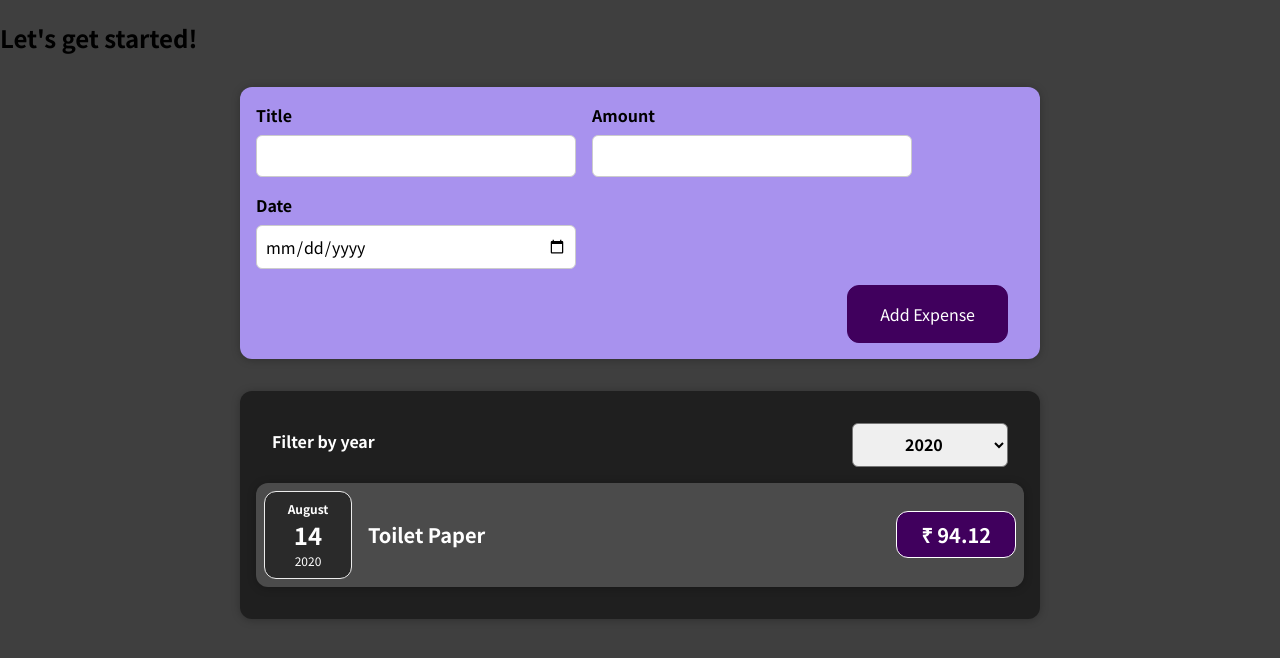
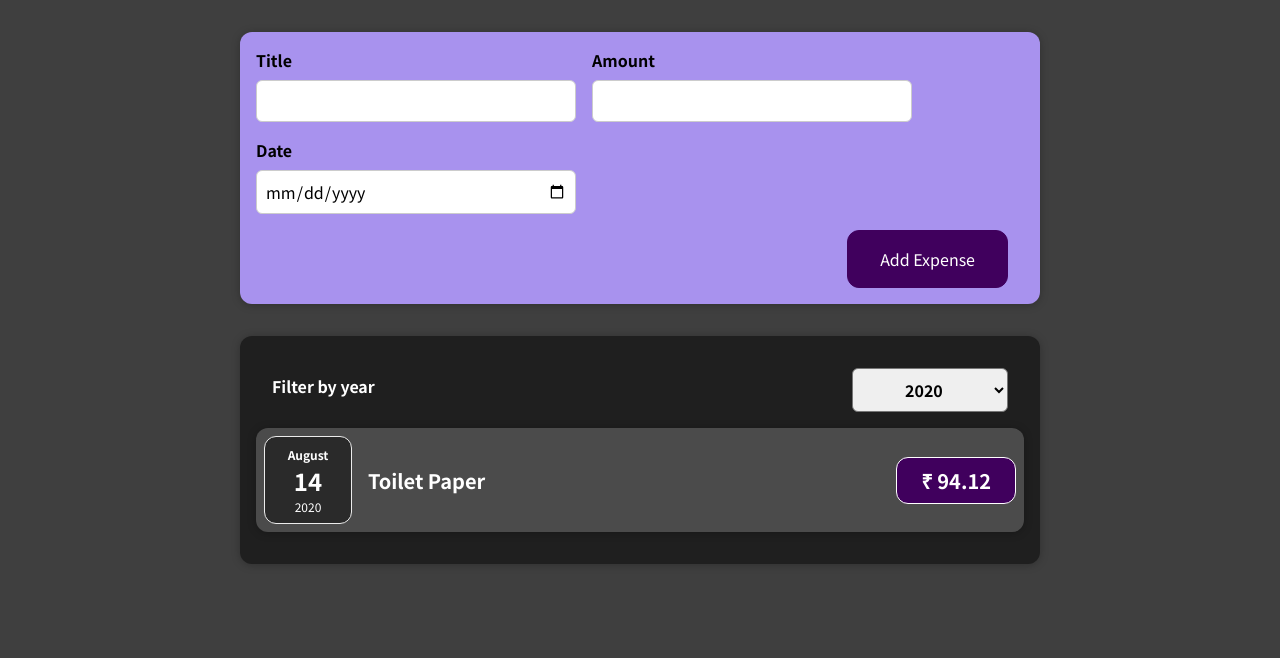
Before and after one commit to aravindsputhoor/react-expense-manager, a React (Create React App) app: page / in a window 1280 px wide. Shown: the top 658 px of the page. Built offline with nearby package versions, Linux system fonts and the light colour scheme.

Commit message:
conditional return

```diff
--- a/src/App.js
+++ b/src/App.js
@@ -33,7 +33,6 @@
   }
   return (
     <div>
-      <h2>Let's get started!</h2>
       <NewExpense onAddExpense={addExpenseHandler} />
       <Expenses items={expenses} />
     </div>
--- a/src/components/Expenses/ExpenseItem.js
+++ b/src/components/Expenses/ExpenseItem.js
@@ -6,6 +6,7 @@
 const ExpenseItem = (props) => {
 
   return (
+    <li>
     <Card className="expense-item">
       <ExpenseDate date={props.date} />
       <div className='expense-item__description'>
@@ -14,6 +15,7 @@
       </div>
 
     </Card>
+    </li>
   );
 }
 
--- a/src/components/Expenses/Expenses.js
+++ b/src/components/Expenses/Expenses.js
@@ -1,8 +1,8 @@
 import React, {useState} from 'react';
 import './Expenses.css';
-import ExpenseItem from './ExpenseItem';
 import Card from '../UI/Card';
 import ExpensesFilter from './ExpenseFilter';
+import ExpensesList from './ExpensesList';
 
 const Expenses = (props) => {
   const [filteredYear, setFilteredYear] = useState('2020');
@@ -18,7 +18,7 @@
     <div>
       <Card className='expenses'>
         <ExpensesFilter selected={filteredYear} onChangeFilter={filterChangeHandler} />
-        {filteredExpenses.map(expense => <ExpenseItem key={expense.id} date={expense.date} title={expense.title} amount={expense.amount} />)}
+        <ExpensesList expenses={filteredExpenses} />
       </Card>
     </div>
   )
--- /dev/null
+++ b/src/components/Expenses/ExpensesList.css
@@ -0,0 +1,9 @@
+.expenses-list {
+  list-style: none;
+  padding: 0;
+}
+
+.expenses-list__fallback {
+  color: white;
+  text-align: center;
+}
--- /dev/null
+++ b/src/components/Expenses/ExpensesList.js
@@ -0,0 +1,18 @@
+import React from 'react';
+import './ExpensesList.css';
+import ExpenseItem from './ExpenseItem';
+
+const ExpensesList = (props ) => {
+
+  if(props.expenses.length === 0) {
+    return <h2 className='expenses-list__fallback'>Found no expenses.</h2>
+  }
+
+  return (
+    <ul className='expenses-list'>
+      {props.expenses.map(expense => <ExpenseItem key={expense.id} date={expense.date} title={expense.title} amount={expense.amount} />)}
+    </ul>
+  )
+}
+
+export default ExpensesList
```
